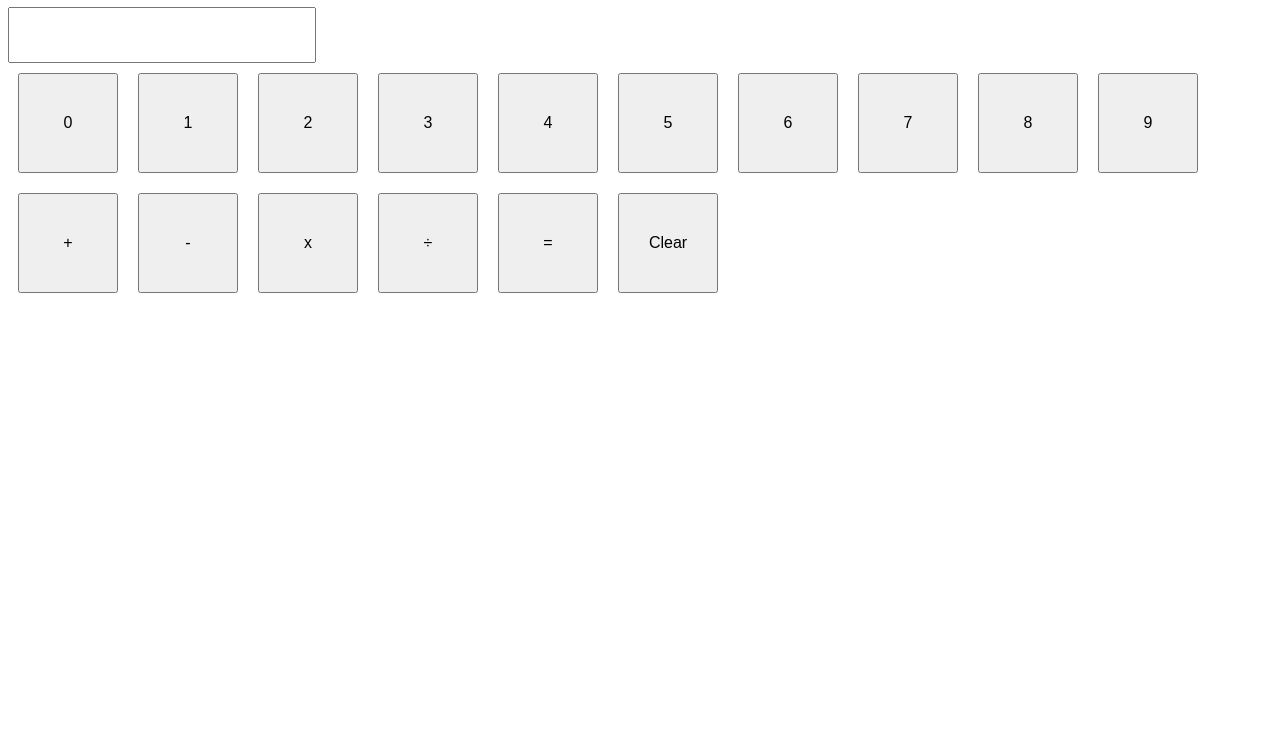
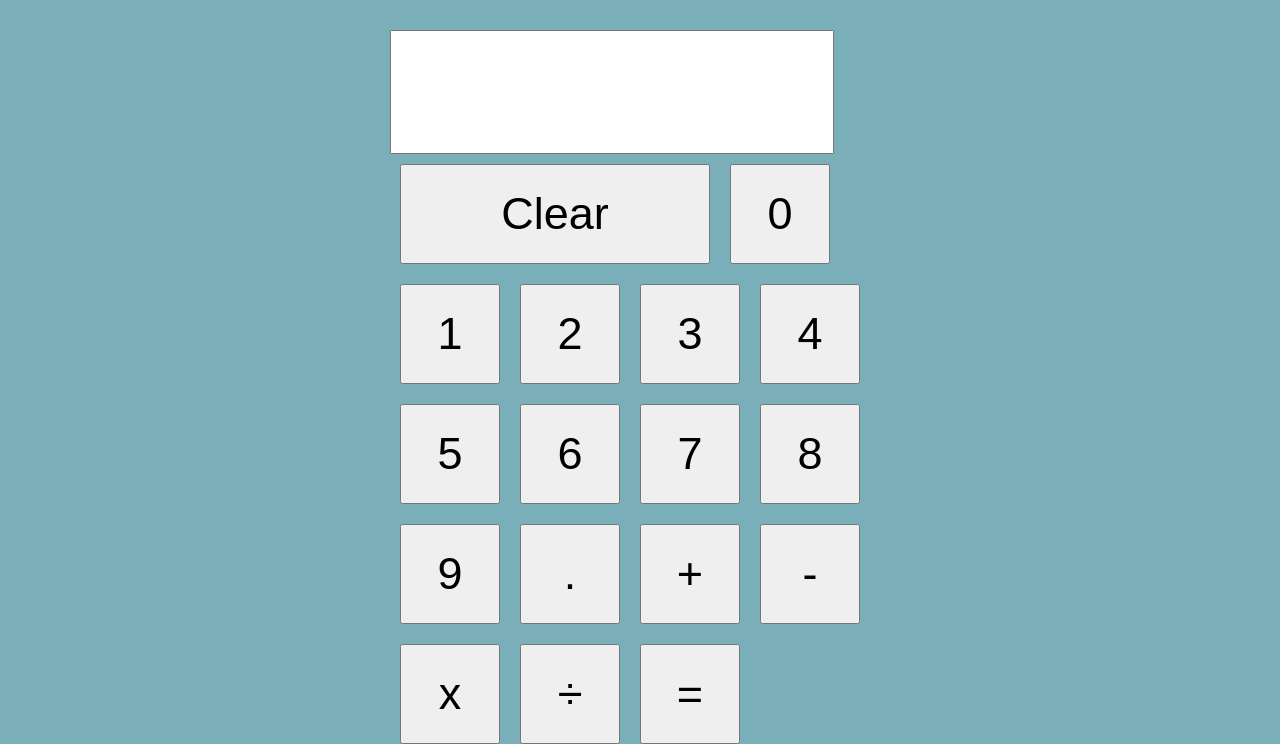
Before and after one commit to wuliuqi30/calculator, a website: page index.html in a window 1280 px wide. Shown: the part 73-817 px from the top of the page. Drawn offline with Linux system fonts and the light colour scheme.

Commit message:
Complete initial styling

```diff
--- a/calculator.js
+++ b/calculator.js
@@ -32,38 +32,39 @@ console.log(divide(2, 9));
 
 const operate = function (calculatorState) {
     calculatorState.calculationResult = calculatorState.operatorToBeUsed.function(calculatorState.firstNumber, calculatorState.secondNumber);
-    calculatorState.calculateButtonJustPressed = true;
+
     return calculatorState.calculationResult;
 };
 
 const operators = {
     add: {
-        function:add,
-        name:'add',
-        symbol:'+'
+        function: add,
+        name: 'add',
+        symbol: '+'
     },
     subtract: {
-        function:subtract,
-        name:'subtract',
-        symbol:'-'
+        function: subtract,
+        name: 'subtract',
+        symbol: '-'
     },
     multiply: {
-        function:multiply,
-        name:'multiply',
-        symbol:'x'
+        function: multiply,
+        name: 'multiply',
+        symbol: 'x'
     },
     divide: {
-        function:divide,
-        name:'divide',
-        symbol:'÷'
+        function: divide,
+        name: 'divide',
+        symbol: '÷'
     }
 }
 
 const lastButtonPressedEnum = {
-    clear:'clear',
-    number:'number',
-    calculate:'calculate',
-    operator:'operator'
+    clear: 'clear',
+    number: 'number',
+    calculate: 'calculate',
+    operator: 'operator',
+    decimalPoint: 'decimalPoint'
 }
 
 
@@ -98,7 +99,6 @@ const putInDisplayWindow = function (char) {
 
 // Create Calculator In Javascript:
 
-const body = document.querySelector('body');
 
 // Global Object Holding Important State Variables::
 const calculatorState = {
@@ -114,6 +114,36 @@ const calculatorState = {
 // lastButtonPressed can be:
 
 
+// Create The Calculator:
+const body = document.querySelector('body');
+
+
+const calculatorContainer = document.createElement("div");
+calculatorContainer.className = "calculatorContainer";
+body.appendChild(calculatorContainer)
+
+// Create the display:
+const divDisplayContainer = document.createElement('input');
+divDisplayContainer.className = "display";
+calculatorContainer.appendChild(divDisplayContainer);
+
+// Create Clear Button
+
+const clrbtn = document.createElement("button");
+clrbtn.setAttribute("class", "button");
+clrbtn.setAttribute("id","clearButton")
+clrbtn.textContent = "Clear";
+clrbtn.addEventListener("click", () => {
+    let displayWindow = document.querySelector(".display");
+    displayWindow.value = '';
+    calculatorState.secondNumber = null;
+    calculatorState.firstNumber = null;
+    calculatorState.lastButtonPressed = lastButtonPressedEnum.clear;
+}
+)
+calculatorContainer.appendChild(clrbtn)
+// Create the Divide Button
+
 // Create 10 buttons
 
 for (i = 0; i <= 9; i++) {
@@ -127,8 +157,23 @@ for (i = 0; i <= 9; i++) {
         putInDisplayWindow(btn.textContent)
         calculatorState.lastButtonPressed = lastButtonPressedEnum.number;
     });
-    body.appendChild(btn);
+    calculatorContainer.appendChild(btn);
 }
+
+// Create a button for the . (decimal point)
+
+const btnDot = document.createElement("button");
+btnDot.setAttribute("class", "button")
+btnDot.textContent = '.';
+btnDot.addEventListener("click", () => {
+    let displayWindow = document.querySelector(".display");
+    if (!displayWindow.value.includes('.') ||
+    calculatorState.lastButtonPressed === lastButtonPressedEnum.calculate) {
+        putInDisplayWindow(btnDot.textContent)
+        calculatorState.lastButtonPressed = lastButtonPressedEnum.decimalPoint;
+    }
+});
+calculatorContainer.appendChild(btnDot);
 
 // Create Buttons for the operators
 
@@ -138,7 +183,7 @@ for (const op in operators) {
     let subObj = operators[op];
     btn.textContent = subObj.symbol;
     btn.value = subObj.name;
-    body.appendChild(btn);
+    calculatorContainer.appendChild(btn);
 
     btn.addEventListener("click", () => {
 
@@ -150,26 +195,19 @@ for (const op in operators) {
     })
 }
 
-// Create Clear Button
 
-const clrbtn = document.createElement("button");
-clrbtn.setAttribute("class", "button");
-clrbtn.textContent = "Clear";
-clrbtn.addEventListener("click", () => {
-    let displayWindow = document.querySelector(".display");
-    displayWindow.value = '';
-    calculatorState.lastButtonPressed = lastButtonPressedEnum.clear;
-}
-)
 
 // Create Compute Button (=)
 const computeBtn = document.createElement("button");
 computeBtn.setAttribute("class", "button");
 computeBtn.textContent = "=";
 computeBtn.addEventListener("click", () => {
-    // Only do the calculation if the last thing you did was click a number
-    if (calculatorState.lastButtonPressed === lastButtonPressedEnum.number)
-        {
+    // Only do the calculation if the last thing you did was click a number.
+    // And if there is a "first number" that was previously calculated during an "operator" click
+
+    if (calculatorState.lastButtonPressed === lastButtonPressedEnum.number &&
+        calculatorState.firstNumber
+    ) {
         let displayWindow = document.querySelector(".display");
         calculatorState.secondNumber = Number(displayWindow.value);
         calculatorState.calculationResult = operate(calculatorState);
@@ -178,14 +216,19 @@ computeBtn.addEventListener("click", () => {
 
         putInDisplayWindow(calculatorState.calculationResult);
 
+        // Reset the "first" and "second" number so that the calculator thinks it still needs
+        // to click an operator before a new calculation can be performed
+        calculatorState.firstNumber = null;
+        calculatorState.secondNumber = null;
+
     }
 
 }
 )
-body.appendChild(computeBtn)
+calculatorContainer.appendChild(computeBtn)
 
 
-body.appendChild(clrbtn)
+
 
 
 // Things to Add:
--- a/index.html
+++ b/index.html
@@ -9,10 +9,6 @@
 </head>
 
 <body>
-    <h1>Hersh's Calculator</h1>
-    <div>
-    <input class='display'>
-    </div>
     <script src="calculator.js"></script>
 </body>
 
--- a/styles.css
+++ b/styles.css
@@ -1,16 +1,49 @@
-.button {
-    font-size: 16px;
-    width: 100px;
+body{
+    display:flex;
+    justify-content: center;
+    align-items: center;
+    height: 100vh;
+
+    background-color: rgb(122, 175, 186);
+}
+
+.calculatorContainer{
+    margin:400px;
+    display:flex;
+    width: 500px;
+    height: 610px;
+    flex: 0 0 auto;
+    flex-wrap: wrap;
+}
+
+.button,
+.longButton,
+.clearButton {
+    flex: 0 0 auto;
+    font-size: 45px;
     height: 100px;
     margin: 10px;
 }
 
+.button{
+    width: 100px;
+}
+.longButton{
+    width: 200px;
+}
+
+#clearButton{
+    width: 310px;
+}
+
+
 .display,
 .calculationFinished {
     text-align: right;
-    width: 300px;
-    height: 50px;
-    font-size: 30px;
+    width: 400px;
+    height: 80px;
+    font-size: 45px;
+    padding: 20px;
 }
 
 .calculationFinished {
```
Lines whose indentation alone changed are shown as unchanged.
